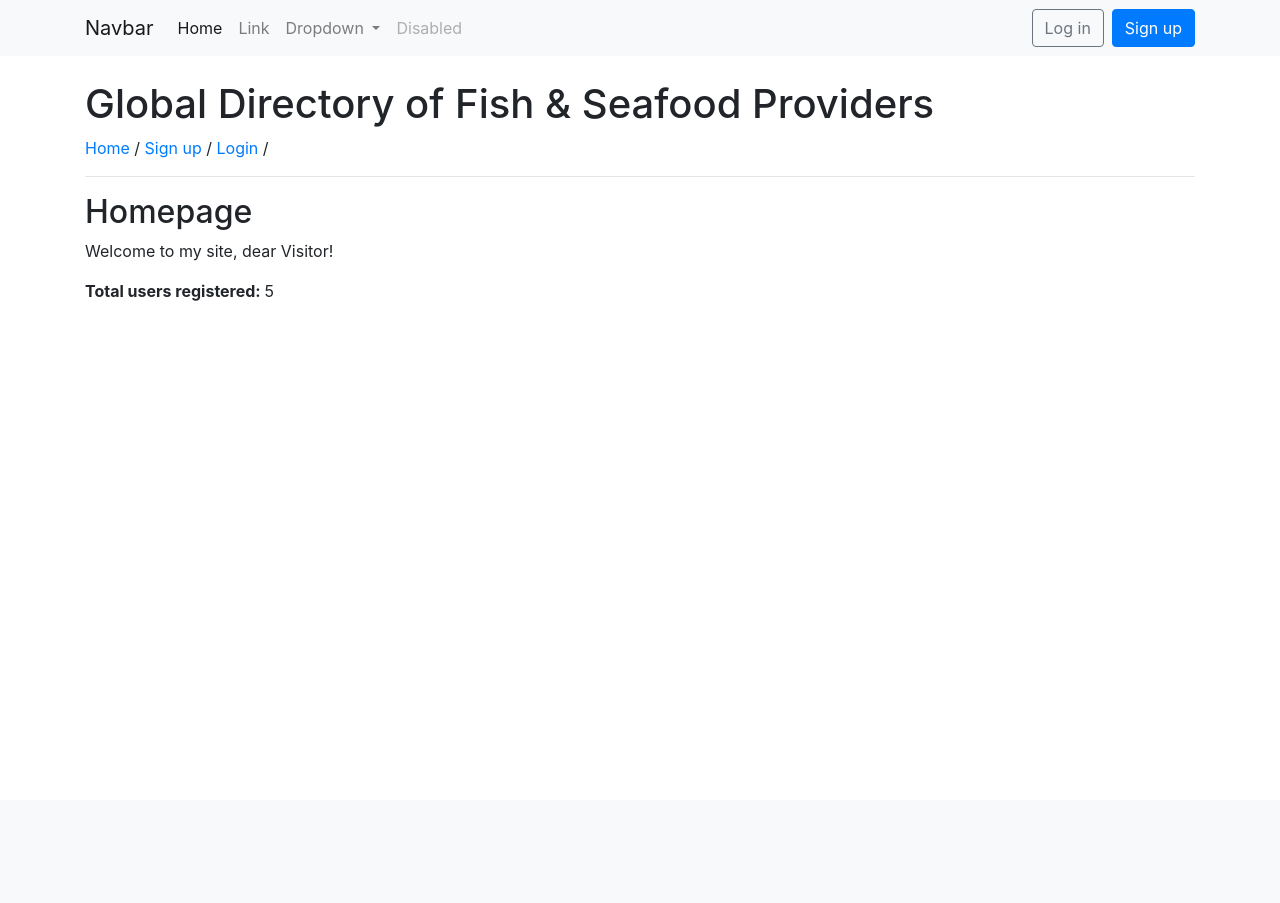
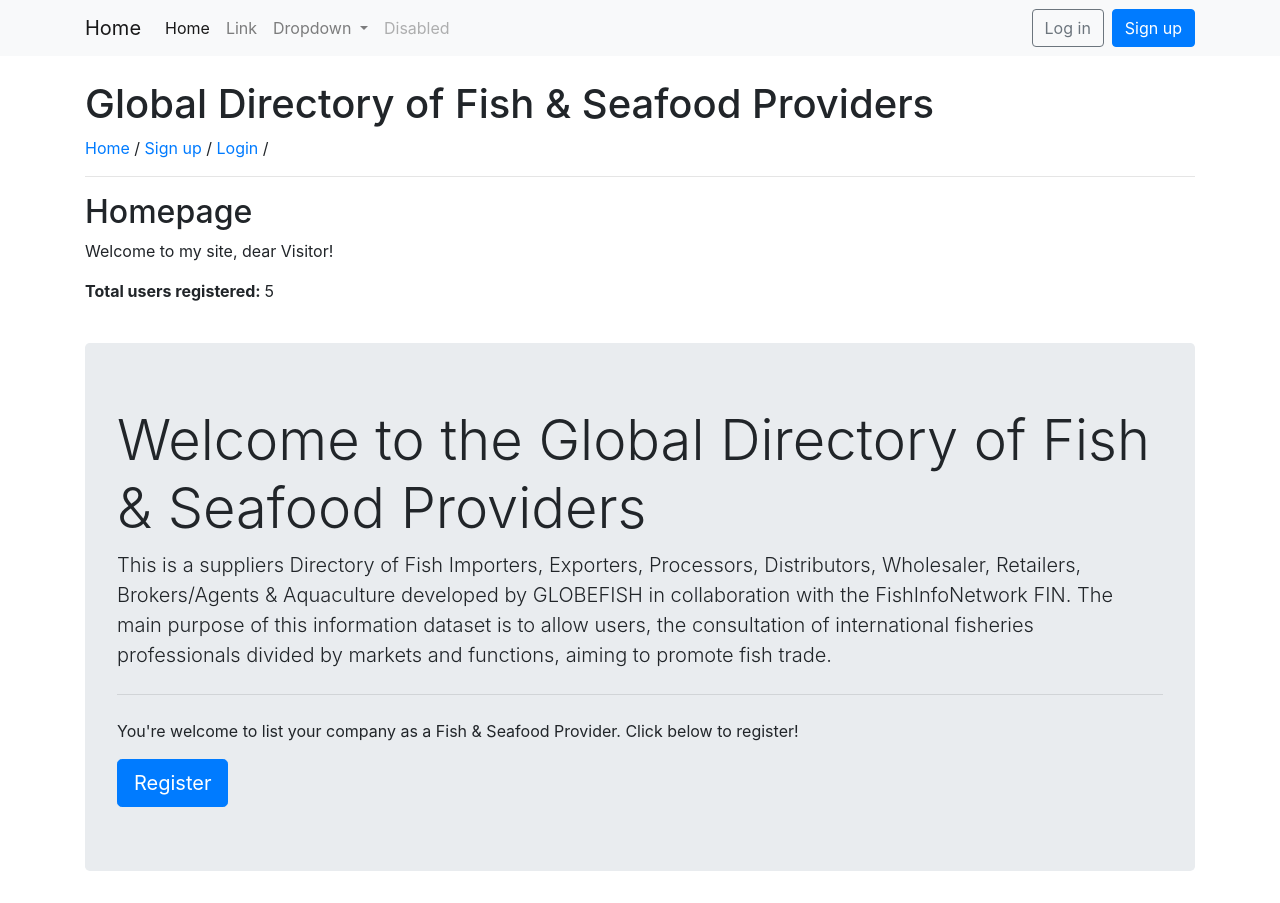
Before and after one commit to alcat984/dir3, a Django app: page / in a window 1280 px wide. Before the commit the page ends 301 px from the top, so only its background shows below. Run offline with Django 3.2, Linux system fonts and the light colour scheme; data comes from the database, SQL or seed files in the repository; both versions use the stored data as it was after the commit; some libraries are stand-ins or nearby versions.

Commit message:
Updating the layout and links of the navbar

```diff
--- a/mysite/templates/base.html
+++ b/mysite/templates/base.html
@@ -9,7 +9,7 @@
   <body>
         <nav class="navbar navbar-expand-lg navbar-light bg-light mb-4">
                 <div class="container">
-                <a class="navbar-brand" href="#">Navbar</a>
+                <a class="navbar-brand" href="{% url 'home' %}">Home</a>
                 <button class="navbar-toggler" type="button" data-toggle="collapse" data-target="#navbarSupportedContent" aria-controls="navbarSupportedContent" aria-expanded="false" aria-label="Toggle navigation">
                   <span class="navbar-toggler-icon"></span>
                 </button>
@@ -17,7 +17,7 @@
                     <div class="collapse navbar-collapse" id="navbarSupportedContent">
                     <ul class="navbar-nav mr-auto">
                         <li class="nav-item active">
-                        <a class="nav-link" href="#">Home <span class="sr-only">(current)</span></a>
+                        <a class="nav-link" href="{% url 'home' %}">Home <span class="sr-only">(current)</span></a>
                         </li>
                         <li class="nav-item">
                         <a class="nav-link" href="#">Link</a>
@@ -64,6 +64,16 @@
         {% block content %}
         {% endblock %}
         </div>
+        </br>
+        <div class="container">
+                <div class="jumbotron">
+                        <h1 class="display-4">Welcome to the Global Directory of Fish & Seafood Providers</h1>
+                        <p class="lead">This is a suppliers Directory of Fish Importers, Exporters, Processors, Distributors, Wholesaler, Retailers, Brokers/Agents & Aquaculture developed by GLOBEFISH in collaboration with the FishInfoNetwork FIN. The main purpose of this information dataset is to allow users, the consultation of international fisheries professionals divided by markets and functions, aiming to promote fish trade.</p>
+                        <hr class="my-4">
+                        <p>You're welcome to list your company as a Fish & Seafood Provider. Click below to register!</p>
+                        <a class="btn btn-primary btn-lg" href="{% url 'signup' %}" role="button">Register</a>
+                      </div>
+        </div>
     <script src="https://code.jquery.com/jquery-3.4.1.slim.min.js" integrity="sha384-J6qa4849blE2+poT4WnyKhv5vZF5SrPo0iEjwBvKU7imGFAV0wwj1yYfoRSJoZ+n" crossorigin="anonymous"></script>
     <script src="https://cdn.jsdelivr.net/npm/popper.js@1.16.0/dist/umd/popper.min.js" integrity="sha384-Q6E9RHvbIyZFJoft+2mJbHaEWldlvI9IOYy5n3zV9zzTtmI3UksdQRVvoxMfooAo" crossorigin="anonymous"></script>
     <script src="https://stackpath.bootstrapcdn.com/bootstrap/4.4.1/js/bootstrap.min.js" integrity="sha384-wfSDF2E50Y2D1uUdj0O3uMBJnjuUD4Ih7YwaYd1iqfktj0Uod8GCExl3Og8ifwB6" crossorigin="anonymous"></script>
```
Also changed, not shown: db.sqlite3.
